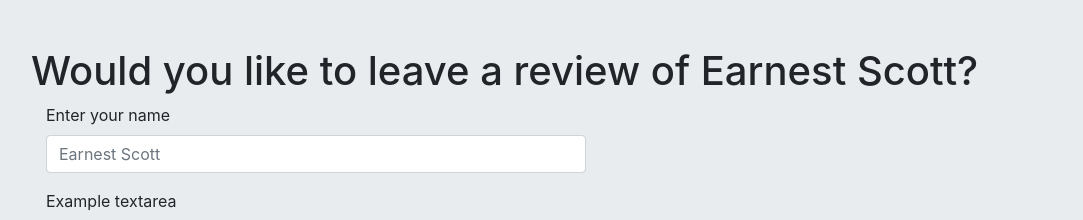
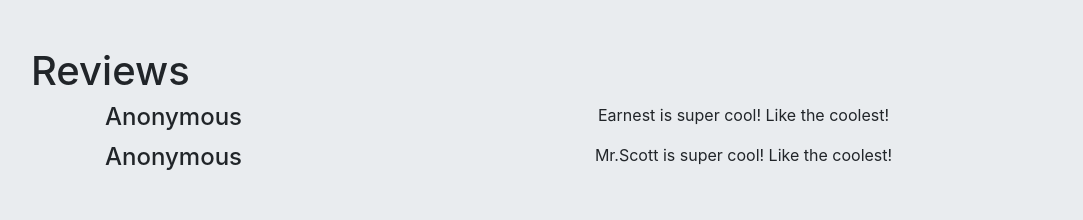
Before and after one commit to EarnestScott/EarnestsReactWebApp, a React (Create React App) app: page / in a window 1280 px wide. Shown: the part 643-863 px from the top of the page, without its empty margins (39-1122 px from the left). Built offline with nearby package versions, Linux system fonts and the light colour scheme.

Commit message:
placeholder reviews section

```diff
--- a/src/App.js
+++ b/src/App.js
@@ -56,6 +56,23 @@ function App() {
                     <br />
                     <br />
                     <Row>
+                        <h1>Reviews</h1>
+                    </Row>
+                    <Row>
+                        <Col xs={3}>
+                            <h4>Anonymous</h4>
+                        </Col>
+                        <Col xs={9}><p>Earnest is super cool! Like the coolest!</p></Col>
+                    </Row>
+                    <Row>
+                        <Col xs={3}>
+                            <h4>Anonymous</h4>
+                        </Col>
+                        <Col xs={9}><p>Mr.Scott is super cool! Like the coolest!</p></Col>
+                    </Row>
+                    <br />
+                    <br />
+                    <Row>
                         <h1>Would you like to leave a review of Earnest Scott?</h1>
                         <Col sm={6}>
                             <Form noValidate validated={validated} onSubmit={handleSubmit} >
```
Also changed, not shown: 2 other files (tests, documents, lock files or other folders).
